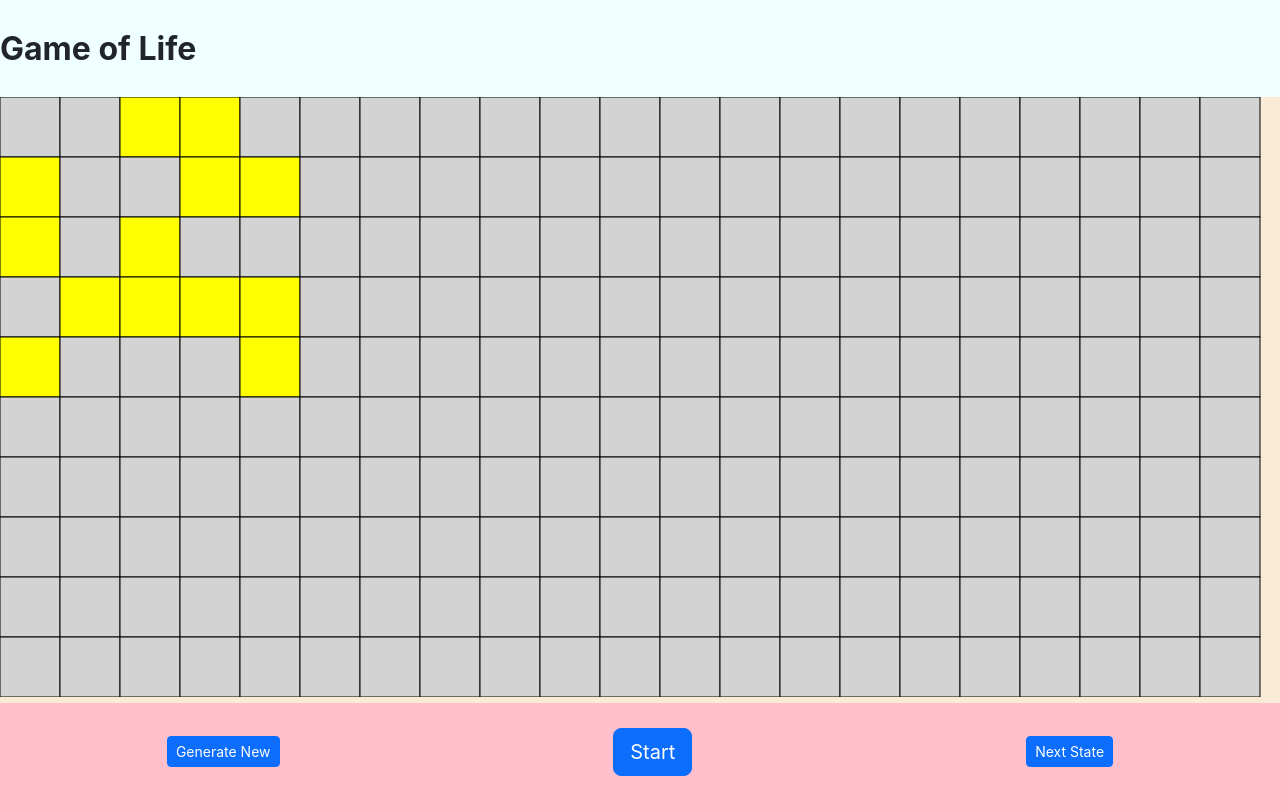
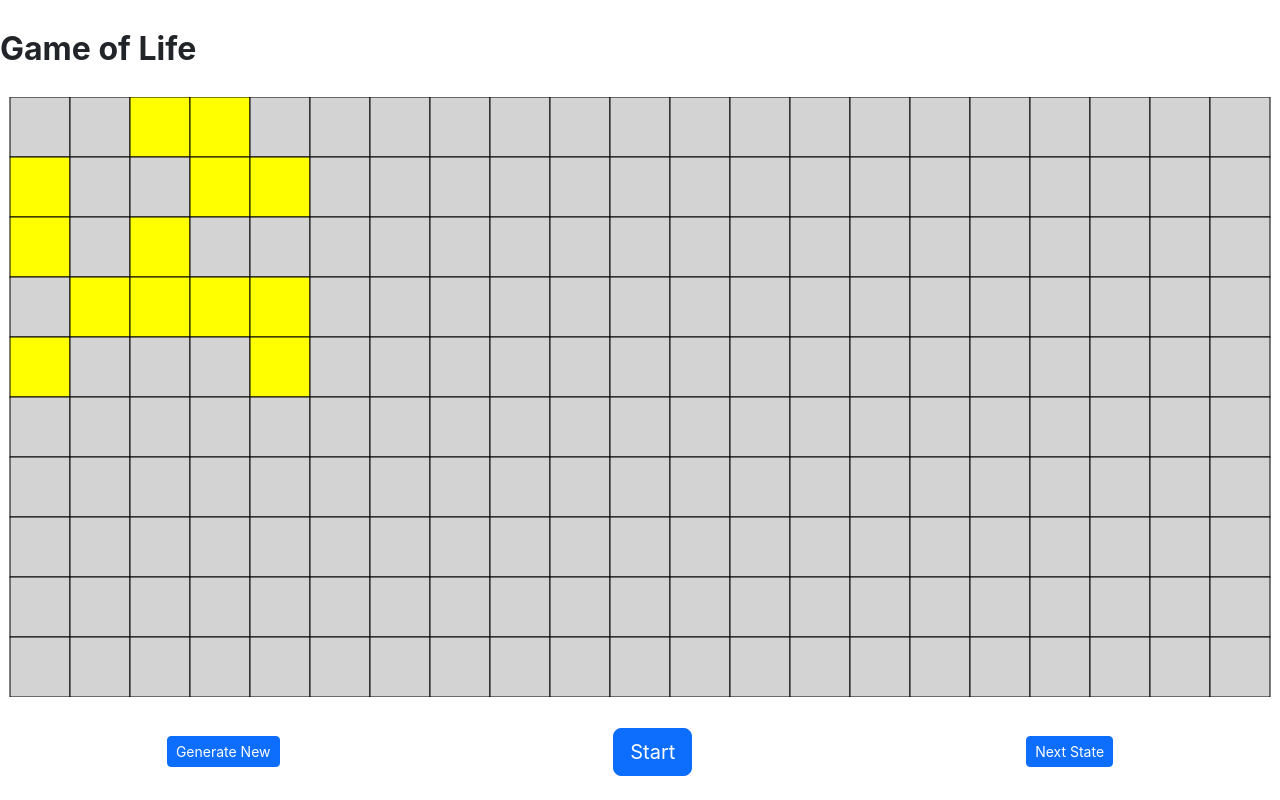
Before and after one commit to learningreac/game_of_life, a React (Create React App) app: page / in a window 1280 px wide. Built offline with nearby package versions, Linux system fonts and the light colour scheme.

Commit message:
add Offset to canvas start point

```diff
--- a/src/App.css
+++ b/src/App.css
@@ -7,7 +7,7 @@
 
 header {
   flex: 1;
-  background-color: azure;
+  /* background-color: azure; */
   display: flex;
   align-items: center;
   font-size: 2rem;
@@ -15,12 +15,12 @@ header {
 
 #main {
   flex: 6;
-  background-color: antiquewhite;
+  /* background-color: antiquewhite; */
 }
 
 #footer {
   flex: 1;
-  background-color: pink;
+  /* background-color: pink; */
   display: flex;
   justify-content: center;
   align-items: center;
--- a/src/App.js
+++ b/src/App.js
@@ -27,7 +27,8 @@ function App() {
     let size = Math.min(canContainer.clientWidth, canContainer.clientHeight) / 10;
     setGridSize(size);
     let c = Math.floor(canContainer.clientWidth / size);
-    let r = Math.floor(canContainer.clientHeight / size)
+    let r = Math.floor(canContainer.clientHeight / size);
+    // console.log('diff', canContainer.clientWidth, c*size);
     setCols(c)
     setRows(r)
     const g_store = generateStore(r, c) ;
--- a/src/components/Canvas.jsx
+++ b/src/components/Canvas.jsx
@@ -5,6 +5,8 @@ import React, { useEffect, useRef } from 'react'
 const Canvas = (props) => {
   const canvasRef = useRef(null);
   const { board, grid_size, rows, cols, width, height } = props;
+  const offset = (width - cols*grid_size)/2;
+  console.log(offset);
 
   useEffect(() => {
     const canvas = canvasRef.current;
@@ -21,8 +23,8 @@ const Canvas = (props) => {
             ctx.fillStyle = 'lightgrey'
           }
 
-          ctx.fillRect(j * grid_size, i * grid_size, grid_size, grid_size);
-          ctx.strokeRect(j * grid_size, i * grid_size, grid_size, grid_size);
+          ctx.fillRect(offset + j * grid_size, i * grid_size, grid_size, grid_size);
+          ctx.strokeRect(offset + j * grid_size, i * grid_size, grid_size, grid_size);
         }
       }
     }
@@ -38,10 +40,6 @@ const Canvas = (props) => {
 
     render();
 
-    // if (board && canvas) {
-    //   draw(ctx, board)
-    // }
-
   }, [board])
 
   return (
```
